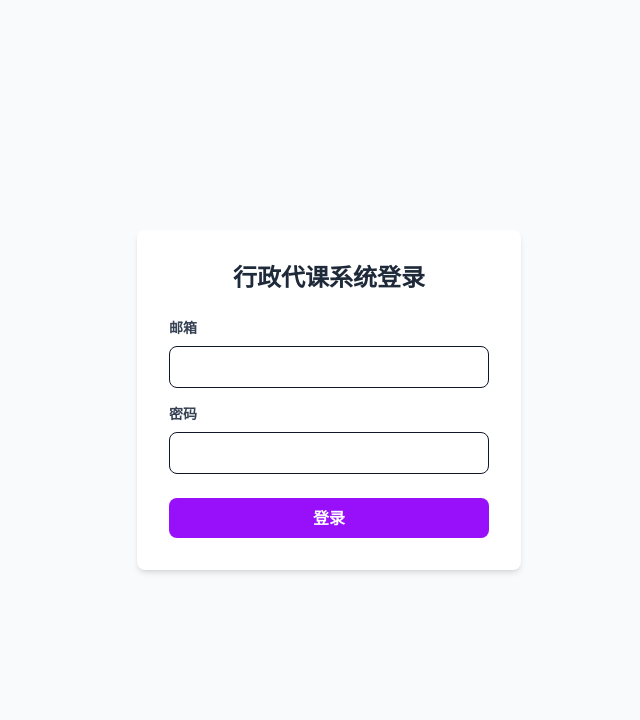
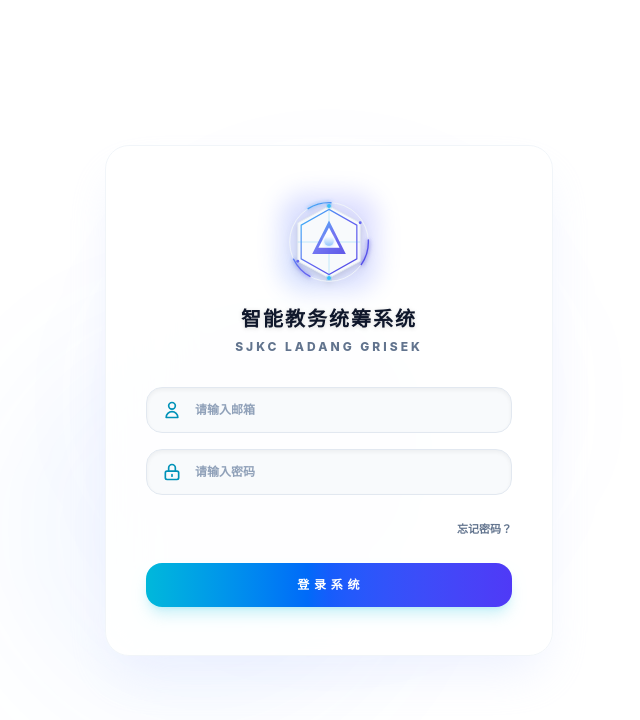
Before and after one commit to sjkclgdatabase-boop/subtitute-app, a Vue app: page /login in a window 1280 px wide. Shown: the top 720 px of the page, without its empty margins (311-951 px from the left). Built offline with nearby package versions, Linux system fonts and the light colour scheme.

Commit message:
更新教务系统登录页 Logo 及样式

```diff
--- a/src/components/Navbar.vue
+++ b/src/components/Navbar.vue
@@ -7,7 +7,7 @@
         <div class="w-8 h-8 rounded-xl bg-gradient-to-br from-indigo-600 to-violet-600 flex items-center justify-center shadow-lg shadow-indigo-500/20">
           <span class="text-white text-sm font-bold">ED</span>
         </div>
-        <span class="font-bold text-lg tracking-tight text-slate-900">智能代课系统</span>
+        <span class="font-bold text-lg tracking-tight text-slate-900">智能教务统筹系统</span>
       </div>
 
       <!-- 导航链接 -->
@@ -44,15 +44,15 @@ const toast = useToast()
 
 // 修复了这里的逗号问题
 const navItems = [
-  { name: '总览', path: '/' },
-  { name: '请假录入', path: '/leave-entry' },
-  { name: '教师管理', path: '/teachers' },
-  { name: '课表', path: '/timetable' },
-  { name: '记录', path: '/records' },
-  { name: '报表', path: '/statistics' },
-  { name: '🛡️ MMI 干扰', path: '/mmi-interruption' },
-  { name: '📈 科目目标分析', path: '/subject-analysis' },
-  { name: '⚙️ 设置', path: '/settings' }
+  { name: '调度总览', path: '/' },
+  { name: '教师请假登记', path: '/leave-entry' },
+  { name: '教师档案', path: '/teachers' },
+  { name: '全校课表', path: '/timetable' },
+  { name: '代课记录', path: '/records' },
+  { name: '统计报表', path: '/statistics' },
+  { name: 'MMI冲突干预', path: '/mmi-interruption' },
+  { name: '学科学情分析', path: '/subject-analysis' },
+  { name: '⚙️ 系统设置', path: '/settings' }
 ]
 
 const logout = async () => {
--- a/src/views/LeaveEntry.vue
+++ b/src/views/LeaveEntry.vue
@@ -4,9 +4,9 @@
     <!-- 头部区域 -->
     <div class="mb-10">
       <h1 class="text-3xl font-extrabold tracking-tight text-transparent bg-clip-text bg-gradient-to-r from-slate-900 via-indigo-800 to-violet-800">
-        智能请假录入
+        教师请假登记
       </h1>
-      <p class="text-slate-500 text-sm mt-2 font-medium">支持双班制：选择班次与教师，系统将自动拉取当日课表生成代课任务</p>
+      <p class="text-slate-500 text-sm mt-2 font-medium">适配双班运行模式，选定班次与教师后，系统自动调取当日课表，生成代课任务</p>
     </div>
 
     <!-- 步骤一：基础信息选择 -->
@@ -57,7 +57,7 @@
               @change="fetchDailyTimetable"
               class="w-full bg-transparent border-none text-slate-700 font-semibold focus:ring-0 cursor-pointer text-sm appearance-none outline-none pr-8"
             >
-              <option value="" disabled>请选择{{ currentSession === 'morning' ? '上午班' : '下午班' }}教师</option>
+              <option value="" disabled>请选择{{ currentSession === 'morning' ? '上午班' : '下午班' }}请假教师</option>
               <option v-for="teacher in filteredTeachersList" :key="teacher.id" :value="teacher.id">
                 {{ teacher.name }}{{ teacher.subject ? ` (${teacher.subject})` : '' }}
               </option>
@@ -75,7 +75,7 @@
       <div class="grid grid-cols-1 md:grid-cols-2 gap-8 mt-6">
         <!-- 选择日期 -->
         <div>
-          <label class="block text-sm font-semibold text-slate-700 mb-2">请假日期 (系统自动计算星期)</label>
+          <label class="block text-sm font-semibold text-slate-700 mb-2">请假日期（系统自动推算星期）</label>
           <input
             type="date"
             v-model="leaveDate"
@@ -90,7 +90,7 @@
           <input
             type="text"
             v-model="leaveReason"
-            placeholder="例如：病假、事假、外出开会等..."
+            placeholder="示例：病假、事假、公务外出参会"
             class="w-full px-4 py-3 bg-slate-50 border border-slate-200 rounded-xl text-sm focus:outline-none focus:ring-2 focus:ring-indigo-500/50 transition-all font-medium text-slate-700"
           />
         </div>
--- a/src/views/Login.vue
+++ b/src/views/Login.vue
@@ -1,38 +1,143 @@
 <template>
-  <div class="flex items-center justify-center min-h-screen bg-gray-50">
-    <div class="p-8 bg-white rounded-lg shadow-md w-96">
-      <h2 class="text-2xl font-bold mb-6 text-center text-gray-800">行政代课系统登录</h2>
-      <form @submit.prevent="handleLogin">
-        <div class="mb-4">
-          <label class="block text-gray-700 text-sm font-bold mb-2">邮箱</label>
-          <input v-model="email" type="email" required class="w-full px-3 py-2 border rounded-lg focus:outline-none focus:ring-2 focus:ring-purple-500" />
+  <div class="min-h-screen bg-white flex flex-col justify-center items-center px-4 py-12 relative overflow-hidden">
+
+    <!-- 背景微光特效，增加柔和的科技纵深感 -->
+    <div class="absolute w-96 h-96 bg-indigo-500/5 rounded-full blur-3xl pointer-events-none"></div>
+    <div class="absolute w-96 h-96 bg-blue-500/5 rounded-full blur-3xl pointer-events-none -translate-x-32 translate-y-32"></div>
+
+    <div class="w-full max-w-md bg-white/90 backdrop-blur-2xl border border-slate-100 px-10 py-12 rounded-3xl shadow-2xl shadow-indigo-100/60 flex flex-col items-center relative z-10">
+
+      <!-- 霸气专属定制 SVG Logo (内置高能能量核心) -->
+      <div class="w-24 h-24 mb-4 flex items-center justify-center relative">
+        <!-- 徽标背后的发光晕染 -->
+        <div class="absolute inset-0 bg-gradient-to-tr from-blue-600 to-indigo-500 rounded-3xl blur-md opacity-20"></div>
+
+        <svg viewBox="0 0 200 200" class="w-full h-full relative z-10 drop-shadow-md" xmlns="http://www.w3.org/2000/svg">
+          <defs>
+            <linearGradient id="cyberGrad" x1="0%" y1="0%" x2="100%" y2="100%">
+              <stop offset="0%" stop-color="#38bdf8" />
+              <stop offset="50%" stop-color="#6366f1" />
+              <stop offset="100%" stop-color="#4f46e5" />
+            </linearGradient>
+            <linearGradient id="coreGrad" x1="0%" y1="0%" x2="0%" y2="100%">
+              <stop offset="0%" stop-color="#ffffff" />
+              <stop offset="100%" stop-color="#93c5fd" />
+            </linearGradient>
+            <filter id="glow" x="-20%" y="-20%" width="140%" height="140%">
+              <feGaussianBlur stdDeviation="4" result="blur" />
+              <feComposite in="SourceGraphic" in2="blur" operator="over" />
+            </filter>
+          </defs>
+
+          <!-- 外围雷达/能量环 -->
+          <circle cx="100" cy="100" r="82" fill="none" stroke="#f1f5f9" stroke-width="2" />
+          <circle cx="100" cy="100" r="82" fill="none" stroke="url(#cyberGrad)" stroke-width="3" stroke-dasharray="50 120" stroke-linecap="round" filter="url(#glow)" />
+
+          <!-- 中层几何八边形/盾牌轮廓 -->
+          <polygon points="100,25 165,60 165,140 100,175 35,140 35,60" fill="#f8fafc" stroke="#e2e8f0" stroke-width="2" />
+          <polygon points="100,32 158,65 158,135 100,168 42,135 42,65" fill="none" stroke="url(#cyberGrad)" stroke-width="2.5" />
+
+          <!-- 核心高效十字星轨/教务统筹交叉线 -->
+          <line x1="100" y1="25" x2="100" y2="175" stroke="#38bdf8" stroke-width="1.5" opacity="0.4" />
+          <line x1="35" y1="100" x2="165" y2="100" stroke="#38bdf8" stroke-width="1.5" opacity="0.4" />
+
+          <!-- 中心锐利能量三角与核心圆 -->
+          <path d="M100 55 L135 125 L65 125 Z" fill="url(#cyberGrad)" opacity="0.9" />
+          <polygon points="100,70 122,112 78,112" fill="#ffffff" />
+          <circle cx="100" cy="98" r="10" fill="url(#coreGrad)" filter="url(#glow)" />
+
+          <!-- 顶部与四周霸气高亮科技节点 -->
+          <circle cx="100" cy="25" r="4" fill="#38bdf8" filter="url(#glow)" />
+          <circle cx="165" cy="60" r="3" fill="#6366f1" />
+          <circle cx="35" cy="140" r="3" fill="#6366f1" />
+          <circle cx="100" cy="175" r="4" fill="#38bdf8" filter="url(#glow)" />
+        </svg>
+      </div>
+
+      <!-- 系统大标题 -->
+      <h1 class="text-xl font-black tracking-widest text-slate-900 text-center uppercase leading-tight font-serif drop-shadow-sm">
+        智能教务统筹系统
+      </h1>
+
+      <!-- 学校副标题 -->
+      <p class="text-xs font-extrabold tracking-[0.25em] text-slate-500 mt-2 uppercase mb-8">
+        SJKC LADANG GRISEK
+      </p>
+
+      <!-- 登录表单 -->
+      <form @submit.prevent="handleLogin" class="w-full space-y-4">
+
+        <!-- 邮箱输入框 -->
+        <div class="relative flex items-center">
+          <span class="absolute left-4 text-cyan-600">
+            <svg class="w-5 h-5" fill="none" stroke="currentColor" viewBox="0 0 24 24"><path stroke-linecap="round" stroke-linejoin="round" stroke-width="2" d="M16 7a4 4 0 11-8 0 4 4 0 018 0zM12 14a7 7 0 00-7 7h14a7 7 0 00-7-7z"></path></svg>
+          </span>
+          <input
+            v-model="email"
+            type="email"
+            required
+            placeholder="请输入邮箱"
+            class="w-full bg-slate-50 border border-slate-200 py-3.5 pl-12 pr-4 rounded-2xl text-xs font-bold text-slate-800 placeholder-slate-400 focus:outline-none focus:border-cyan-500 focus:ring-1 focus:ring-cyan-500 transition shadow-inner"
+          />
         </div>
-        <div class="mb-6">
-          <label class="block text-gray-700 text-sm font-bold mb-2">密码</label>
-          <input v-model="password" type="password" required class="w-full px-3 py-2 border rounded-lg focus:outline-none focus:ring-2 focus:ring-purple-500" />
+
+        <!-- 密码输入框 -->
+        <div class="relative flex items-center">
+          <span class="absolute left-4 text-cyan-600">
+            <svg class="w-5 h-5" fill="none" stroke="currentColor" viewBox="0 0 24 24"><path stroke-linecap="round" stroke-linejoin="round" stroke-width="2" d="M12 15v2m-6 4h12a2 2 0 002-2v-6a2 2 0 00-2-2H6a2 2 0 00-2 2v6a2 2 0 002 2zm10-10V7a4 4 0 00-8 0v4h8z"></path></svg>
+          </span>
+          <input
+            v-model="password"
+            type="password"
+            required
+            placeholder="请输入密码"
+            class="w-full bg-slate-50 border border-slate-200 py-3.5 pl-12 pr-4 rounded-2xl text-xs font-bold text-slate-800 placeholder-slate-400 focus:outline-none focus:border-cyan-500 focus:ring-1 focus:ring-cyan-500 transition shadow-inner"
+          />
         </div>
-        <button type="submit" class="w-full bg-purple-600 text-white py-2 rounded-lg hover:bg-purple-700 font-semibold transition">登录</button>
+
+        <!-- 忘记密码链接 -->
+        <div class="text-right pt-1 pb-2">
+          <a href="#" @click.prevent="handleForgotPassword" class="text-[11px] font-bold text-slate-500 hover:text-cyan-600 transition">
+            忘记密码？
+          </a>
+        </div>
+
+        <!-- 登录按钮 -->
+        <button
+          type="submit"
+          :disabled="loading"
+          class="w-full bg-gradient-to-r from-cyan-500 via-blue-600 to-indigo-600 hover:from-cyan-400 hover:to-indigo-500 text-white font-black py-3.5 rounded-2xl shadow-lg shadow-cyan-500/20 transition-all flex items-center justify-center gap-2 text-xs tracking-widest uppercase disabled:opacity-50"
+        >
+          <span v-if="loading" class="w-4 h-4 border-2 border-white/30 border-t-white rounded-full animate-spin"></span>
+          <span>登 录 系 统</span>
+        </button>
+
       </form>
+
     </div>
   </div>
 </template>
 
 <script setup>
 import { ref } from 'vue'
+import { useRouter } from 'vue-router'
 import { supabase } from '../services/supabase'
-import { useRouter } from 'vue-router'
 import { useToast } from '../utils/toast'
 
 const email = ref('')
 const password = ref('')
 const router = useRouter()
 const toast = useToast()
+const loading = ref(false)
 
 const handleLogin = async () => {
+  loading.value = true
   const { error } = await supabase.auth.signInWithPassword({
-    email: email.value,
+    email: email.value.trim(),
     password: password.value
   })
+  loading.value = false
+
   if (error) {
     toast.error("登录失败: " + error.message)
   } else {
@@ -40,4 +145,8 @@ const handleLogin = async () => {
     router.push('/')
   }
 }
+
+const handleForgotPassword = () => {
+  toast.error("请联系系统管理员以重置密码。")
+}
 </script>
```
Also changed, not shown: src/views/MmiInterruption.vue (+15 -15 lines), src/views/Overview.vue (+10 -10 lines), src/views/Records.vue (+7 -7 lines), src/views/Settings.vue (+14 -14 lines), src/views/Statistics.vue (+29 -29 lines), src/views/SubjectAnalysis.vue (+13 -13 lines), src/views/Teachers.vue (+6 -6 lines), src/views/Timetable.vue (+6 -6 lines).
